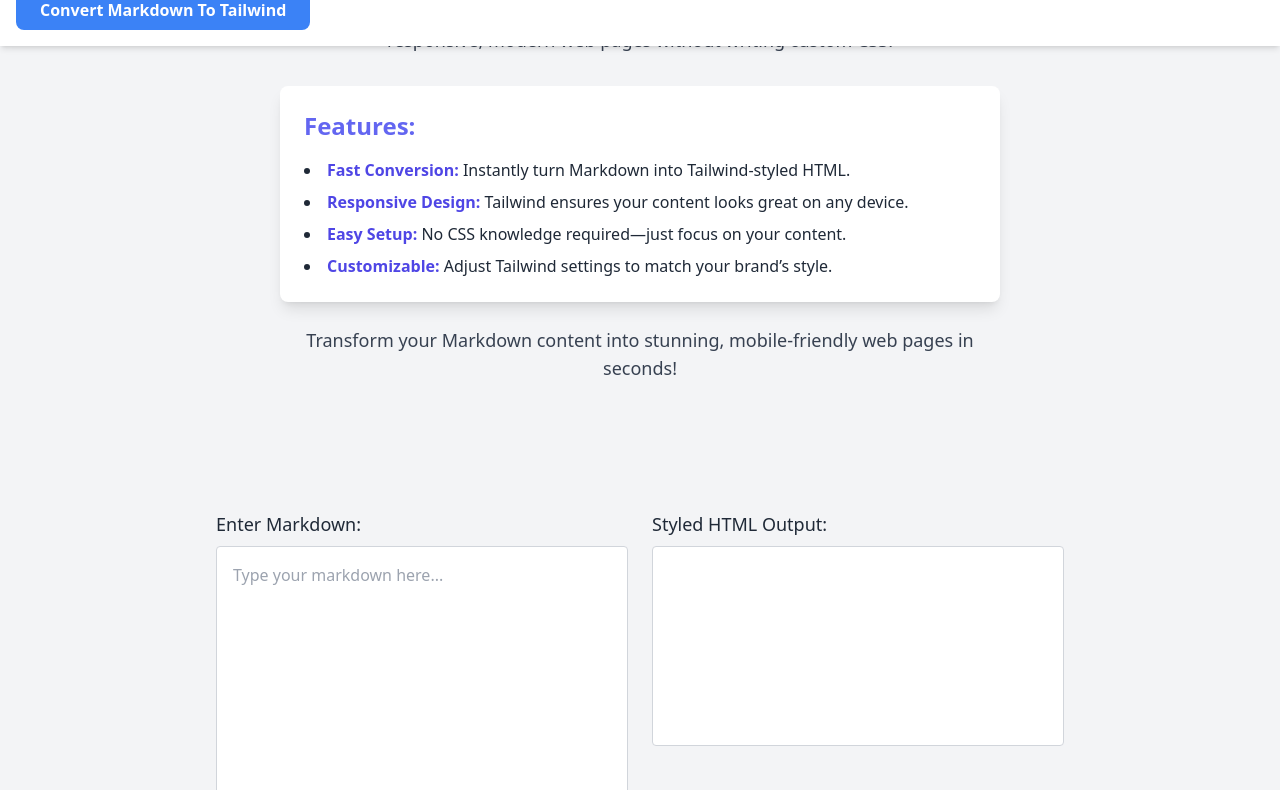
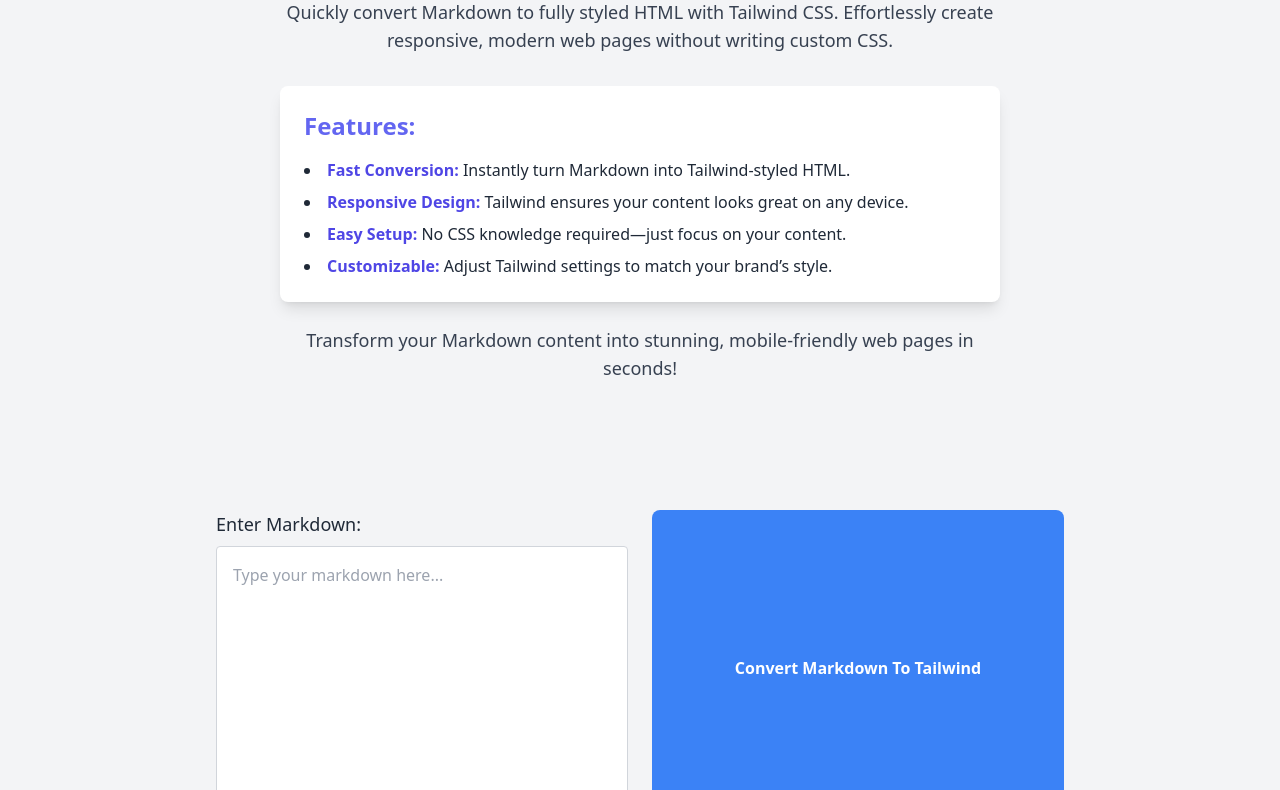
Before and after one commit to fabforms/markdown-to-tailwind, a plain HTML site: page index.html in a window 1280 px wide. Shown: the part 78-868 px from the top of the page. Drawn offline with nearby package versions, Linux system fonts and the light colour scheme.

Commit message:
moved button locations

```diff
--- a/index.html
+++ b/index.html
@@ -33,13 +33,7 @@
   <div class="fixed top-0 left-0 right-0 bg-white p-4 shadow-md">
     <h1 class="text-3xl font-bold">Markdown to Tailwind Converter</h1>
 
-    <div class="flex mt-4 space-x-4">
-      <!-- Convert Button -->
-      <button id="convert-btn" class="px-6 py-2 bg-blue-500 text-white font-semibold rounded-lg hover:bg-blue-600">Convert Markdown To Tailwind </button>
-      <!-- Copy Button (Hidden by default) -->
-      <button id="copy-btn" class="px-6 py-2 bg-green-500 text-white font-semibold rounded-lg hover:bg-green-600 hidden">Copy HTML to Clipboard</button>
-    </div>
-  </div>
+      </div>
 
   <!-- Content Section -->
   <div class="container mx-auto p-6 mt-20 max-w-4xl">
@@ -49,12 +43,15 @@
         <label for="markdown-input" class="block text-lg mb-2">Enter Markdown:</label>
         <textarea id="markdown-input" rows="10" class="w-full border border-gray-300 rounded p-4 focus:ring-2 focus:ring-blue-500" placeholder="Type your markdown here..."></textarea>
       </div>
-
+      <!-- Convert Button -->
+      <button id="convert-btn" class="px-6 py-2 bg-blue-500 text-white font-semibold rounded-lg hover:bg-blue-600">Convert Markdown To Tailwind </button>
       <!-- Tailwind Styled Output Section -->
       <div>
         <label for="html-output" class="block text-lg mb-2">Styled HTML Output:</label>
         <div id="html-output" class="p-4 bg-white border border-gray-300 rounded min-h-[200px] text-gray-700"></div>
       </div>
+      <!-- Copy Button (Hidden by default) -->
+      <button id="copy-btn" class="px-6 py-2 bg-green-500 text-white font-semibold rounded-lg hover:bg-green-600 hidden">Copy HTML to Clipboard</button>
     </div>
   </div>
 <section class="bg-gray-50 py-16 px-4">
```
